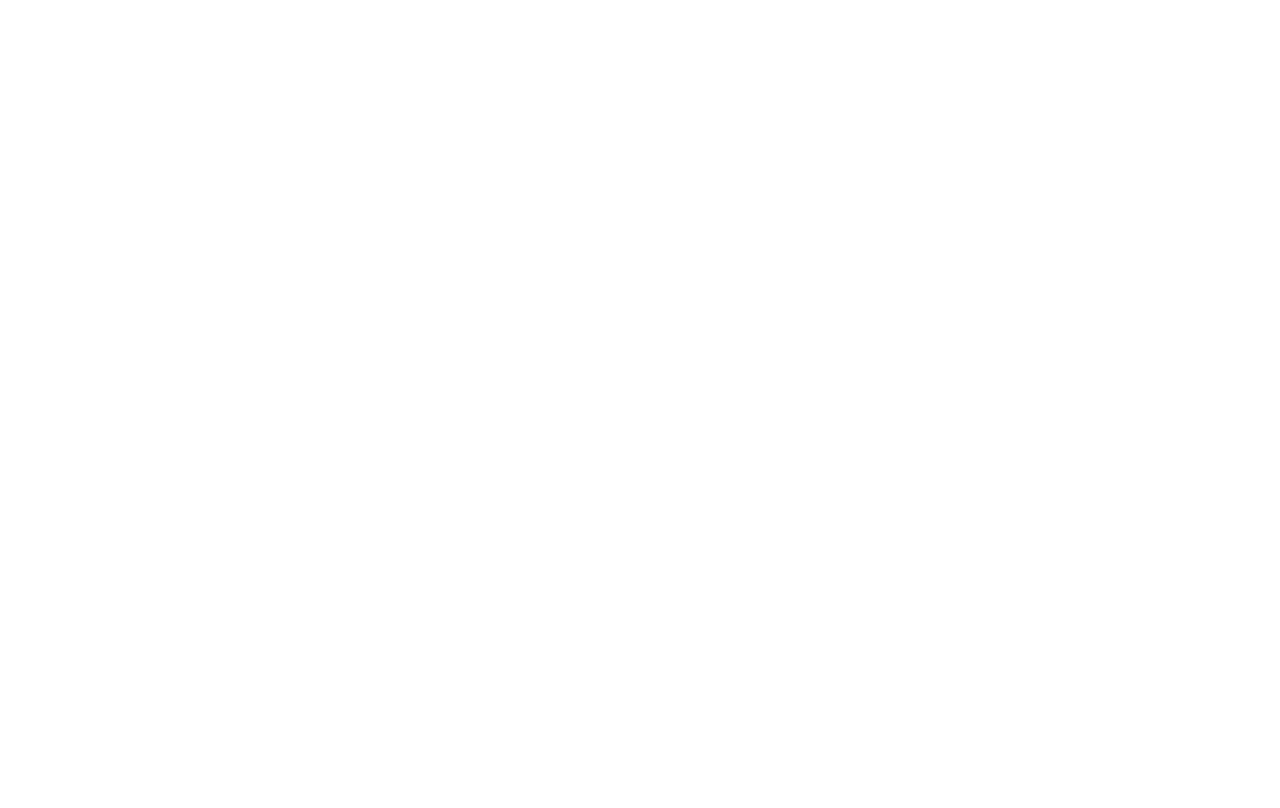
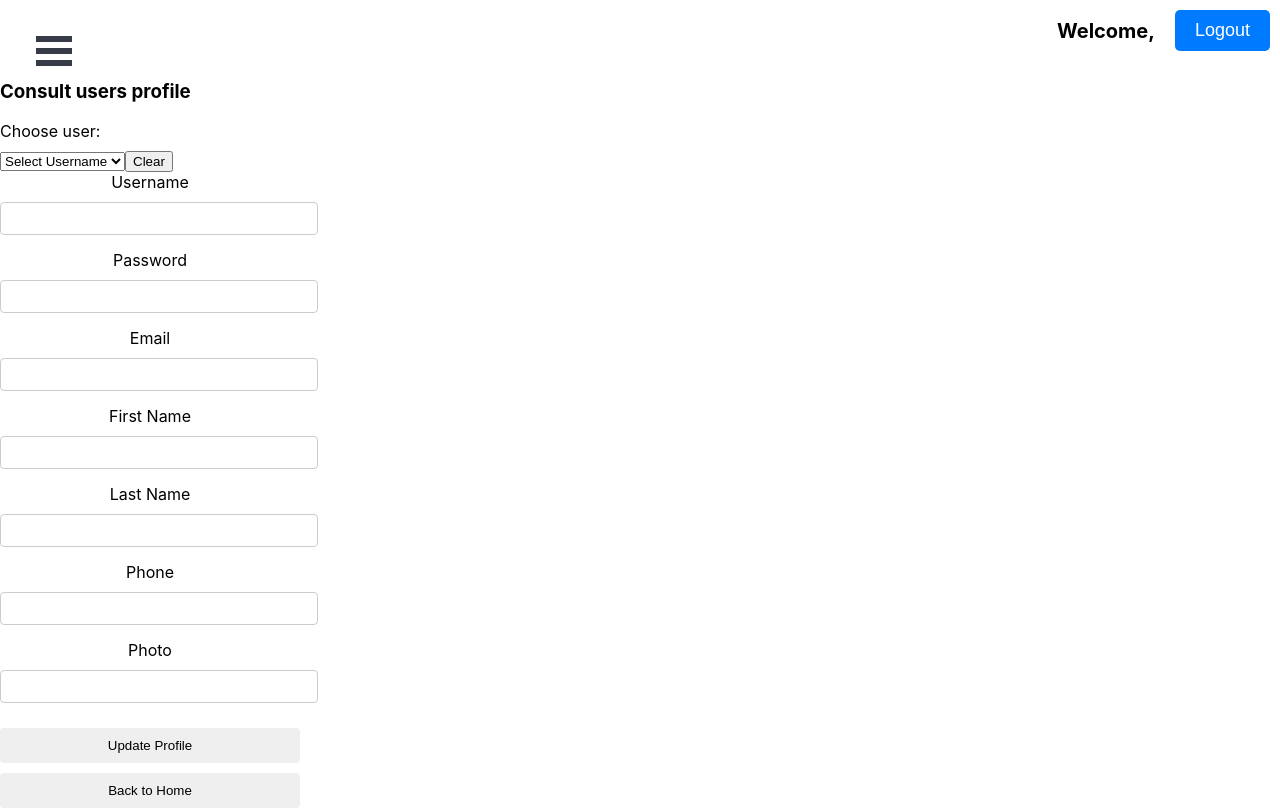
Before and after one commit to vascocas/project4frontend, a React (Create React App) app: page /profileUsers in a window 1280 px wide. Before the commit this address had no page. Built offline with nearby package versions, Linux system fonts and the light colour scheme.

Commit message:
edit profile v1

```diff
--- a/src/components/navbar/Sidebar.js
+++ b/src/components/navbar/Sidebar.js
@@ -7,6 +7,7 @@
         <Menu>
             <a className="menu-item" href="/home">Home</a>
             <a className="menu-item" href="/profile">Profile</a>
+            <a className="menu-item" href="/profileUsers">Users Profile</a>
             <a className="menu-item" href="/user">User Managment</a>
             <a className="menu-item" href="/categories">Task Categories</a>
             <a className="menu-item" href="/recycle">Recicle Bin</a>
--- a/src/components/tasks/TasksBoard.js
+++ b/src/components/tasks/TasksBoard.js
@@ -26,9 +26,8 @@
       } else if (filteredCategoryId) {
         url += `/category/${filteredCategoryId}`;
       }
-      console.log("URL for HTTP request:", url);
-      const response = await fetch(url, {
-        method: "GET",
+      const response = await fetch(url,
+        { method: "GET",
         headers: {
           "Content-Type": "application/json",
           token: token,
--- a/src/components/users/UserProfile.js
+++ /dev/null
@@ -1,35 +0,0 @@
-import React from "react";
-import { userStore } from "../../stores/UserStore";
-
-const UserProfile = () => {
-  const { usernames, setSelectedProfileUsername } = userStore(); // Destructure setSelectedProfileUsername from userStore
-
-  const handleSelect = (e) => {
-    const selectedUsername = e.target.value;
-    setSelectedProfileUsername(selectedUsername); // Update selected profile username in userStore
-  };
-
-  const handleClear = () => {
-    setSelectedProfileUsername(""); // Clear selected profile username
-  };
-
-  return (
-    <div>
-      <label htmlFor="user">Consult user profile:</label>
-      <br />
-      <select id="user">
-        <option value="">Select Username</option>
-        {usernames.map((username) => (
-          <option key={username.id} value={username.username}>
-            {username.username}
-          </option>
-        ))}
-      </select>
-      <button id="selectButton" onClick={handleSelect}>Select</button>
-      <br />
-      <button id="clearButton" onClick={handleClear}>Clear</button>
-    </div>
-  );
-};
-
-export default UserProfile;
--- a/src/index.js
+++ b/src/index.js
@@ -10,6 +10,7 @@
 import Home from './pages/Home'
 import Task from './pages/Task'
 import Profile from './pages/Profile'
+import ProfileUsers from './pages/ProfileUsers'
 import UserManagment from './pages/UserManagment'
 import TaskCategories from './pages/TaskCategories'
 import RecycleBin from './pages/RecycleBin'
@@ -23,6 +24,7 @@
       <Route path="/home" element={<Home />} />
       <Route path="/task" element={<Task />} />
       <Route path="/profile" element={<Profile />} />
+      <Route path="/profileUsers" element={<ProfileUsers />} />
       <Route path="/login" element={<Login />} />
       <Route path="/register" element={<Register />} />
       <Route path="/user" element={<UserManagment />} />
--- a/src/pages/Profile.js
+++ b/src/pages/Profile.js
@@ -1,22 +1,20 @@
 import React, { useState, useEffect } from "react";
 import Header from "../components/Header";
 import Sidebar from "../components/navbar/Sidebar";
-import UserProfile from "../components/users/UserProfile";
 import { userStore } from "../stores/UserStore";
 import { useNavigate } from "react-router-dom";
 import "./Profile.css";
 import "../index.css";
 
 function Profile() {
-  const { token, username, selectedProfileUsername  } = userStore();
+  const { token, username } = userStore();
   const [user, setUser] = useState(null);
   const navigate = useNavigate();
 
   useEffect(() => {
     const fetchUserProfile = async () => {
       try {
-        const response = await fetch(
-          `http://localhost:8080/project4vc/rest/users/${username}`,
+        const response = await fetch(`http://localhost:8080/project4vc/rest/users/${username}`,
           {
             method: "GET",
             headers: {
@@ -38,7 +36,7 @@
 
     // Call fetchUserProfile once when the component mounts
     fetchUserProfile();
-  }, [token, selectedProfileUsername]);
+  }, [token]);
 
   // Function to handle updating user profile
   const handleUpdateProfile = async () => {
@@ -85,10 +83,6 @@
     <div className="userProfile">
       <Header />
       <Sidebar />
-      <div className="select-user-profile">
-        <h3 id="h3Title">Change User</h3>
-        <UserProfile />
-      </div>
       <div className="profile-details">
         <h2>My Profile</h2>
         <label htmlFor="username">Username</label>
--- /dev/null
+++ b/src/pages/ProfileUsers.js
@@ -0,0 +1,174 @@
+import React, { useState, useEffect } from "react";
+import Header from "../components/Header";
+import Sidebar from "../components/navbar/Sidebar";
+import { userStore } from "../stores/UserStore";
+import { useNavigate } from "react-router-dom";
+import "./Profile.css";
+import "../index.css";
+
+function ProfileUsers() {
+  const { token, usernames  } = userStore();
+  const [selectedUser, setSelectedUser] = useState({
+    username: "",
+    password: "",
+    email: "",
+    firstName: "",
+    lastName: "",
+    phone: "",
+    photo: ""
+  });
+  const [selectedUsername, setSelectedUsername] = useState("");
+  const navigate = useNavigate();
+
+  useEffect(() => {
+    const fetchOtherUserProfile = async () => {
+      try {
+        if (!selectedUsername) return;
+        const response = await fetch(`http://localhost:8080/project4vc/rest/users/${selectedUsername}`,
+          {
+            method: "GET",
+            headers: {
+              "Content-Type": "application/json",
+              token: token,
+            },
+          }
+        );
+        if (response.ok) {
+          const data = await response.json();
+          setSelectedUser(data);
+        } else {
+          console.error("Failed to fetch user profile:", response.statusText);
+        }
+      } catch (error) {
+        console.error("Error fetching user profile:", error);
+      }
+    };
+
+    // Call fetchUserProfile once when the component mounts
+    fetchOtherUserProfile();
+  }, [token, selectedUsername]);
+
+  // Function to handle updating user profile
+  const handleUpdateOthersProfile = async () => {
+    try {
+      const userData = {
+        id: selectedUser.id,
+        password: selectedUser.password,
+        email: selectedUser.email,
+        firstName: selectedUser.firstName,
+        lastName: selectedUser.lastName,
+        phone: selectedUser.phone,
+        photo: selectedUser.photo,
+      };
+      const requestBody = JSON.stringify(userData);
+      const response = await fetch(
+        `http://localhost:8080/project4vc/rest/users/profile`,
+        {
+          method: "PUT",
+          headers: {
+            "Content-Type": "application/json",
+            token: token,
+          },
+          body: requestBody,
+        }
+      );
+      if (response.ok) {
+        // Display a success message
+        console.log("Profile updated successfully!");
+        navigate("/Home");
+      } else {
+        // Display an error message if request fails
+        console.error("Failed to update user profile:", response.statusText);
+      }
+    } catch (error) {
+      console.error("Error updating profile:", error);
+    }
+  };
+
+  const handleSelect = (e) => {
+    const selectedUsername = e.target.value;
+    setSelectedUsername(selectedUsername);
+  };
+
+  const handleClear = () => {
+    setSelectedUsername("");
+    setSelectedUser(null); // Reset selectedUser when clearing
+  };
+
+  if (!selectedUser) {
+    return <div>Trouble while loading information...</div>;
+  }
+
+  return (
+    <div className="otherUserProfile">
+      <Header />
+      <Sidebar />
+      <div className="select-otherUser-profile">
+        <h3 id="select-title">Consult users profile</h3>
+        <div>
+      <label htmlFor="user">Choose user:</label>
+      <br />
+      <select id="user" onChange={handleSelect} value={selectedUsername}>
+            <option value="">Select Username</option>
+            {usernames.map((username) => (
+              <option key={username.id} value={username.username}>
+                {username.username}
+              </option>
+        ))}
+      </select>
+        <button id="clearButton" onClick={handleClear}>Clear</button>
+    </div>
+      </div>
+      <div className="profile-details">
+        <label htmlFor="username">Username</label>
+        <input type="text" id="username" value={selectedUser.username} readOnly />
+        <label htmlFor="password">Password</label>
+        <input
+          type="password"
+          id="password"
+          value={selectedUser.password}
+          onChange={(e) => setSelectedUser({ ...selectedUser, password: e.target.value })}
+        />
+        <label htmlFor="email">Email</label>
+        <input
+          type="email"
+          id="email"
+          value={selectedUser.email}
+          onChange={(e) => setSelectedUser({ ...selectedUser, email: e.target.value })}
+        />
+        <label htmlFor="firstName">First Name</label>
+        <input
+          type="text"
+          id="firstName"
+          value={selectedUser.firstName}
+          onChange={(e) => setSelectedUser({ ...selectedUser, firstName: e.target.value })}
+        />
+        <label htmlFor="lastName">Last Name</label>
+        <input
+          type="text"
+          id="lastName"
+          value={selectedUser.lastName}
+          onChange={(e) => setSelectedUser({ ...selectedUser, lastName: e.target.value })}
+        />
+        <label htmlFor="phone">Phone</label>
+        <input
+          type="text"
+          id="phone"
+          value={selectedUser.phone}
+          onChange={(e) => setSelectedUser({ ...selectedUser, phone: e.target.value })}
+        />
+        <label htmlFor="photo">Photo</label>
+        <input
+          type="text"
+          id="photo"
+          value={selectedUser.photo}
+          onChange={(e) => setSelectedUser({ ...selectedUser, photo: e.target.value })}
+        />
+        <button onClick={handleUpdateOthersProfile}>Update Profile</button>
+        <button onClick={() => navigate("/Home")}>Back to Home</button>
+      </div>
+    </div>
+  );
+}
+
+export default ProfileUsers;
```
